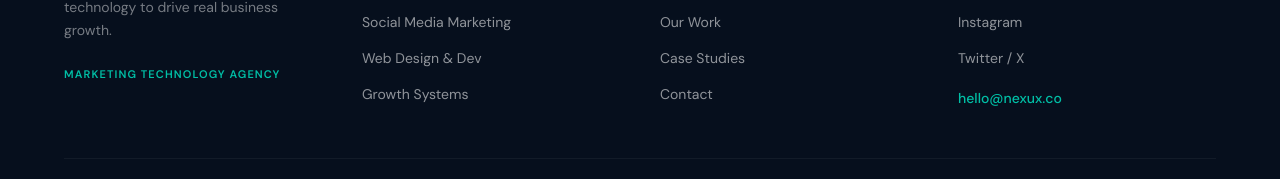
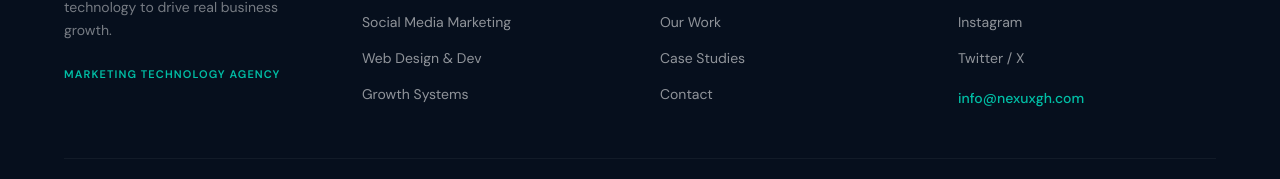
Before and after one commit to jjbaah068/nexuxgh.com, a React (Vite) app: page / in a window 1280 px wide. Shown: the part 5571-5750 px from the top of the page. Built offline with nearby package versions, Linux system fonts and the light colour scheme; no server answers.

Commit message:
updates to email

```diff
--- a/src/components/footer.jsx
+++ b/src/components/footer.jsx
@@ -72,7 +72,7 @@ export default function Footer() {
                             ))}
                             <li className="mt-1">
                                 <a href="mailto:hello@nexux.co" className="text-[#00BFA6] text-sm font-medium hover:underline">
-                                    hello@nexux.co
+                                    info@nexuxgh.com
                                 </a>
                             </li>
                         </ul>
```
